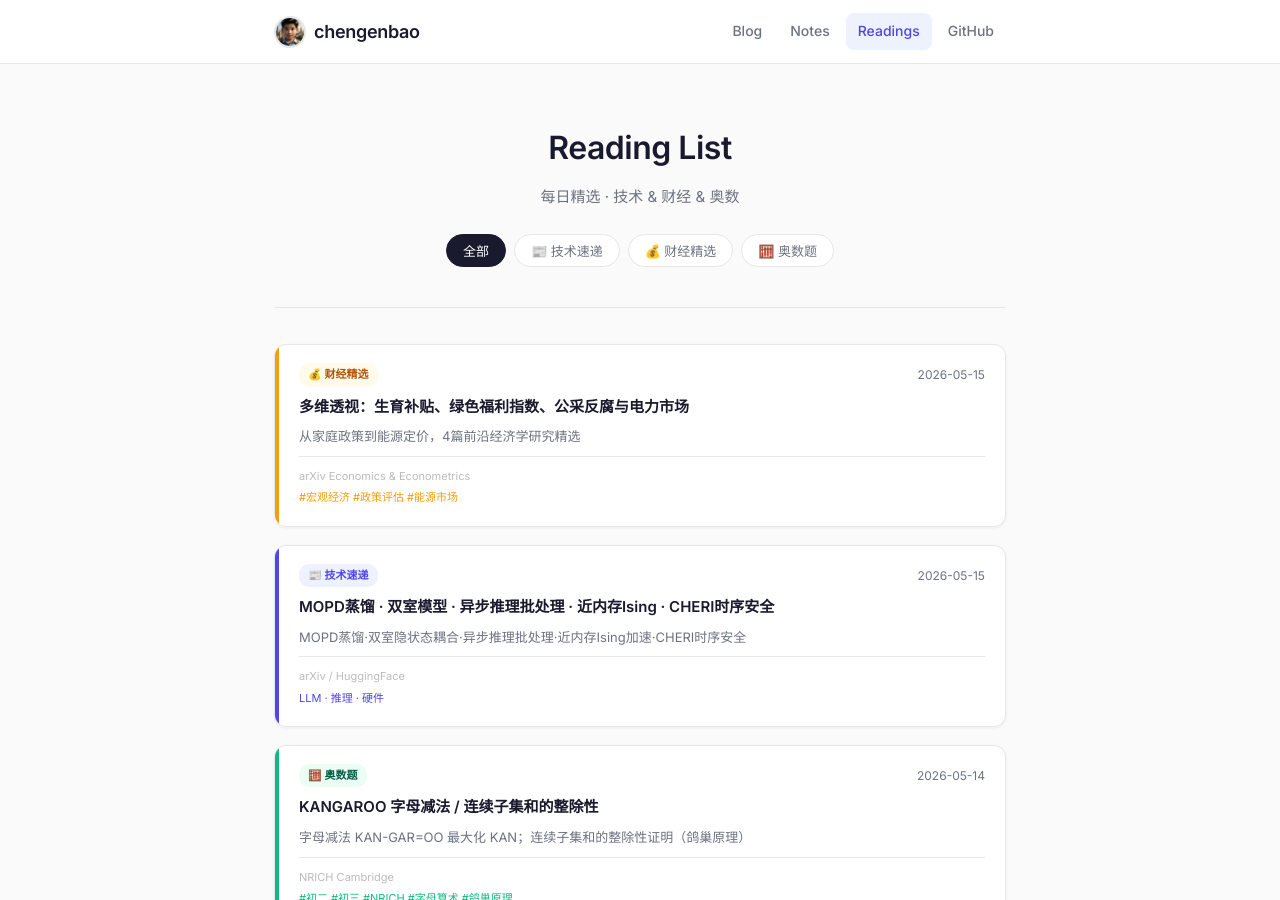
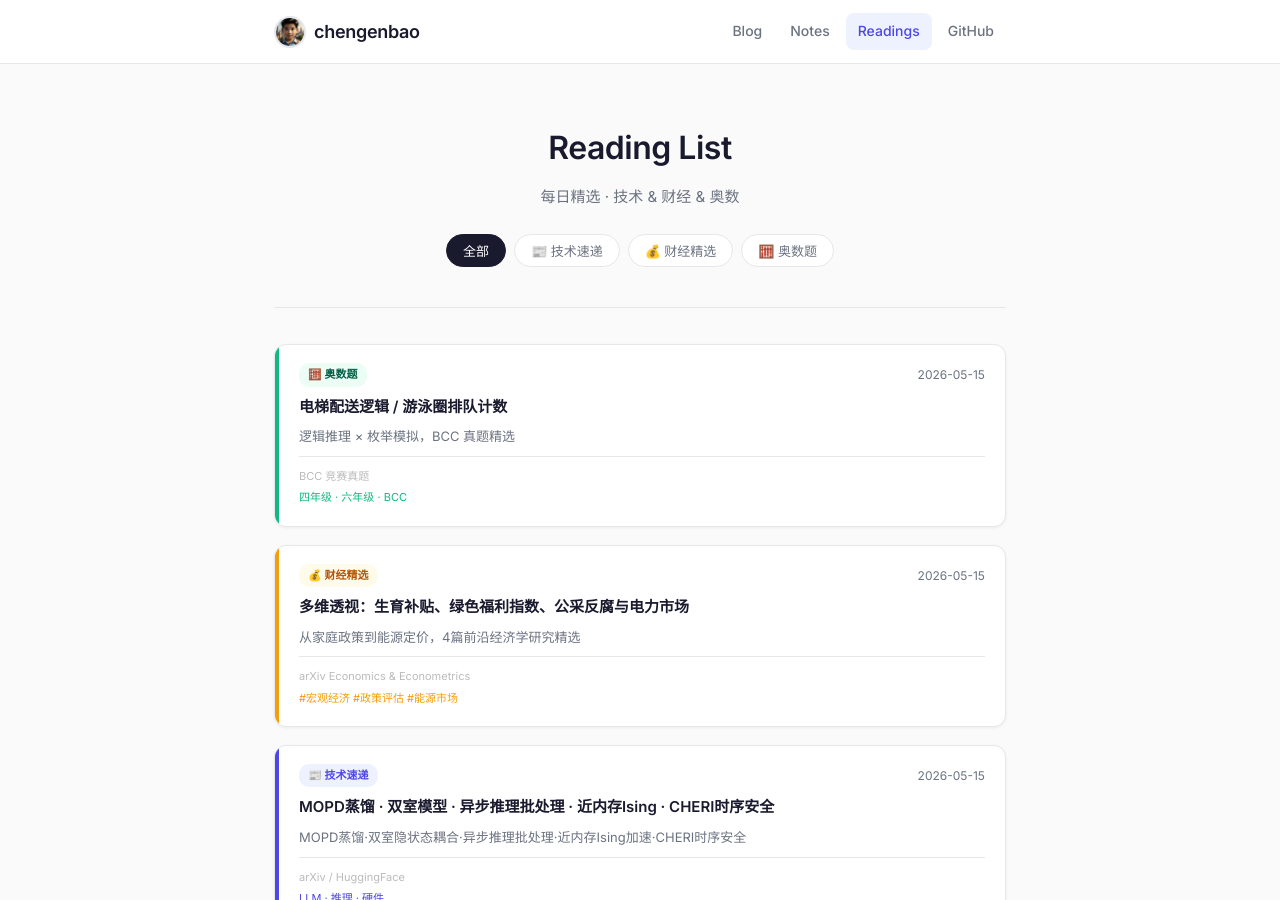
Before and after one commit to chengenbao/chengenbao.github.io, a Jekyll site: the page built from reading-list/index.md, in a window 1280 px wide and 900 px high. Built offline with Jekyll 4.4.1, drawn with Linux system fonts in a browser that asks for light colours.

Commit message:
add math card 2026-05-15

```diff
--- a/reading-list/index.md
+++ b/reading-list/index.md
@@ -18,6 +18,7 @@
   </div>
 
   <div class="rl-grid">
+<a class="rl-card math" href="/reading-list/2026-05-15-math/"><div class="rl-accent"></div><div class="rl-body"><div class="rl-top"><span class="rl-badge math">🧮 奥数题</span><time>2026-05-15</time></div><h2>电梯配送逻辑 / 游泳圈排队计数</h2><p>逻辑推理 × 枚举模拟，BCC 真题精选</p><div class="rl-meta"><span class="rl-source">BCC 竞赛真题</span><span class="rl-tags">四年级 · 六年级 · BCC</span></div></div></a>
 <a class="rl-card finance" href="/reading-list/2026-05-15-finance-daily/">
   <div class="rl-accent"></div>
   <div class="rl-body">
```
